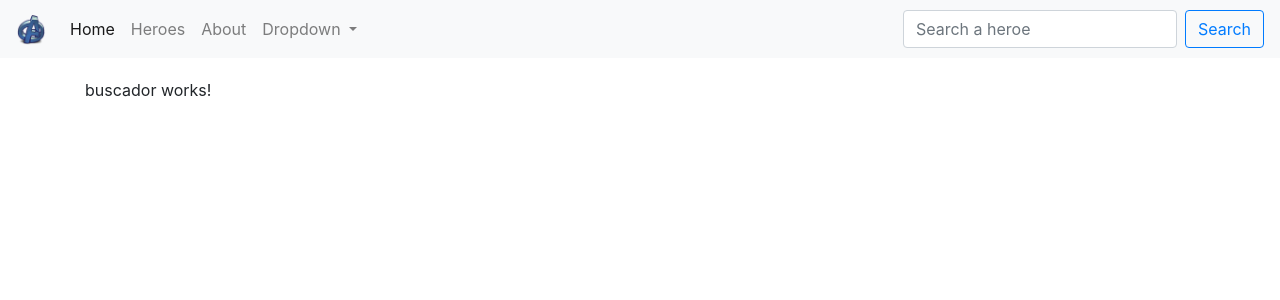
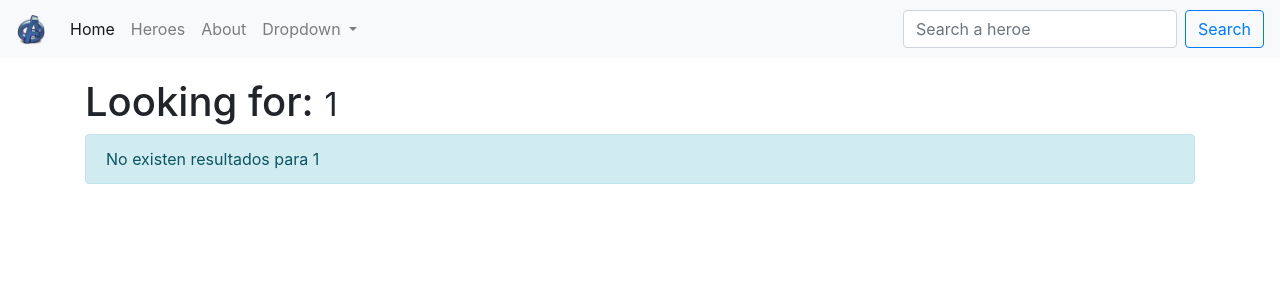
Before and after one commit to saospina/02-spa, an Angular app: page /buscar/1 in a window 1280 px wide. Shown: the top 300 px of the page. Built offline with nearby package versions, Linux system fonts and the light colour scheme.

Commit message:
Searcher works now

```diff
--- a/src/app/app.module.ts
+++ b/src/app/app.module.ts
@@ -1,10 +1,12 @@
 import { BrowserModule } from '@angular/platform-browser';
 import { NgModule } from '@angular/core';
+import { FormsModule } from '@angular/forms';
 
 // Routes
 import { APP_ROUTING } from './app.routes';
 // Services
 import { HeroesService } from './services/heroes.service';
+
 
 
 // Components
@@ -29,7 +31,8 @@ import { BuscadorComponent } from './components/buscador/buscador.component';
   ],
   imports: [
     BrowserModule,
-    APP_ROUTING
+    APP_ROUTING,
+    FormsModule
   ],
   providers: [
     HeroesService
--- a/src/app/components/buscador/buscador.component.html
+++ b/src/app/components/buscador/buscador.component.html
@@ -1,3 +1,29 @@
-<p>
-  buscador works!
-</p>
+<h1>Looking for:  <small>{{ termino }}</small></h1>
+
+<div class="row" *ngIf="heroes.length == 0">
+  <div class="col-md-12">
+    <div class="alert alert-info"> No existen resultados para {{ termino }}</div>
+
+  </div>
+
+
+</div>
+
+
+<div class="card-columns">
+  <div class="card" *ngFor="let heroe of heroes; let i = index">
+    <img class="card-img-top" [src]="heroe.img" [alt]="heroe.nombre">
+    <div class="card-body">
+      <h5 class="card-title">{{heroe.nombre}}</h5>
+      <p class="card-text">{{heroe.bio}}</p>
+      <p class="card-text"><small class="text-muted">{{heroe.aparicion}}</small></p>
+
+      <button (click)="verHeroe(i)"
+      type="button" class="btn btn-outline-primary btn-block">
+        See more...
+      </button>
+
+       <!-- <a [routerLink]="['/heroe', i]" href="" class="btn btn-outline-primary">Ver mas link...</a> -->
+    </div>
+  </div>
+</div>
--- a/src/app/components/buscador/buscador.component.ts
+++ b/src/app/components/buscador/buscador.component.ts
@@ -9,6 +9,7 @@ import { HeroesService } from '../../services/heroes.service';
 export class BuscadorComponent implements OnInit {
 
   heroes: any[] = [];
+  termino: string;
 
   constructor(private activateRoute: ActivatedRoute, private _heroesService: HeroesService) {
 
@@ -16,7 +17,7 @@ export class BuscadorComponent implements OnInit {
 
   ngOnInit() {
     this.activateRoute.params.subscribe(params => {
-      console.log(params['termino']);
+      this.termino = params['termino'];
       this.heroes = this._heroesService.searchHeroes(params['termino']);
       console.log(this.heroes);
 
--- a/src/app/components/shared/navbar/navbar.component.html
+++ b/src/app/components/shared/navbar/navbar.component.html
@@ -34,7 +34,7 @@
       </li>
     </ul>
     <form class="form-inline my-2 my-lg-0">
-      <input class="form-control mr-sm-2" type="search" placeholder="Search a heroe" aria-label="Search" (keyup.enter)="buscarHeroe(buscarTexto.value)" #buscarTexto>
+      <input class="form-control mr-sm-2" type="text" placeholder="Search a heroe" aria-label="Search" (keyup.enter)="buscarHeroe(buscarTexto.value)" #buscarTexto>
       <button (click)="buscarHeroe(buscarTexto.value)"
       class="btn btn-outline-primary my-2 my-sm-0" type="button">Search</button>
     </form>
--- a/src/app/components/shared/navbar/navbar.component.ts
+++ b/src/app/components/shared/navbar/navbar.component.ts
@@ -1,5 +1,4 @@
 import { Component, OnInit } from '@angular/core';
-import { HeroesService } from 'src/app/services/heroes.service';
 import { Router } from '@angular/router';
 
 @Component({
@@ -14,7 +13,7 @@ export class NavbarComponent implements OnInit {
   }
 
   buscarHeroe(termino: string) {
-    console.log(termino);
+    // console.log("termino", termino);
     this.router.navigate( ['/buscar', termino] );
   }
 
```
